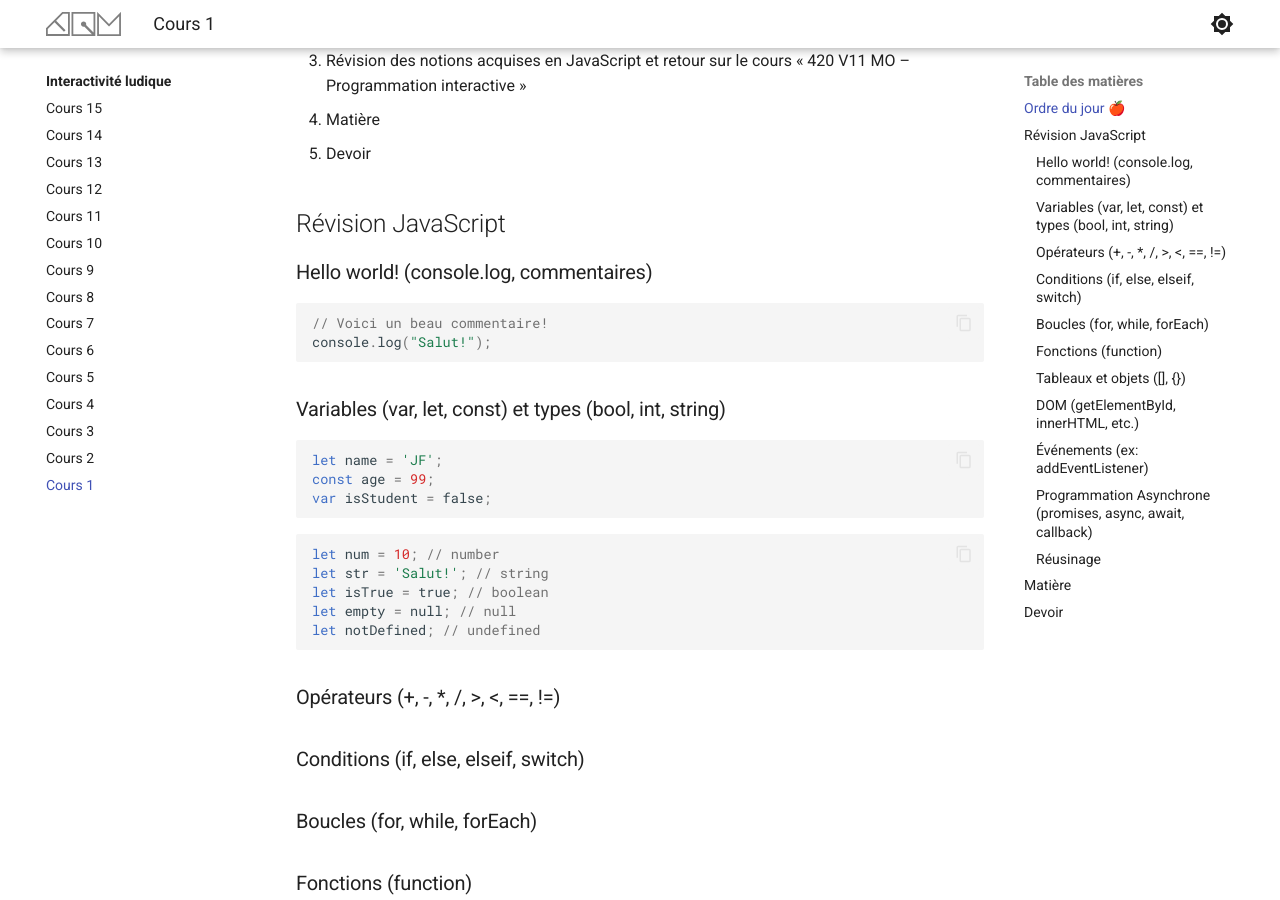
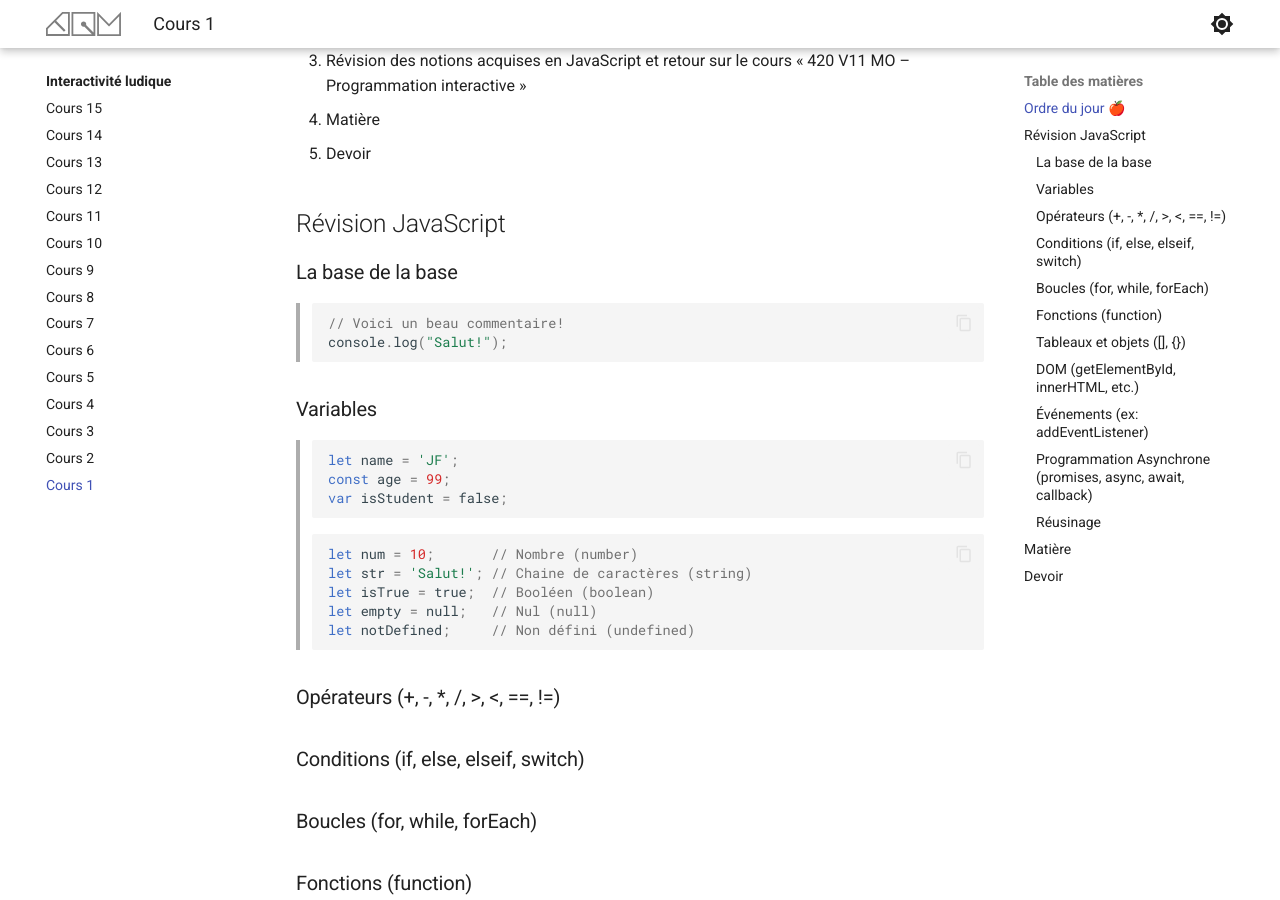
Before and after one commit to jfcmontmorency/old_compendium, an MkDocs documentation site: the page built from docs/582-301–interactivite-ludique/cours01.md, in a window 1280 px wide and 900 px high, scrolled down 250 px. Built offline with MkDocs 1.6.1 and Material for MkDocs 9.7.7, drawn with Linux system fonts in a browser that asks for light colours.

Commit message:
Update cours01.md

````diff
--- a/docs/582-301–interactivite-ludique/cours01.md
+++ b/docs/582-301–interactivite-ludique/cours01.md
@@ -10,27 +10,28 @@
 
 ## Révision JavaScript
 
-### Hello world! (console.log, commentaires)
+### La base de la base
 
-```js
-// Voici un beau commentaire!
-console.log("Salut!");
-```
-### Variables (var, let, const) et types (bool, int, string)
+> ```js
+> // Voici un beau commentaire!
+> console.log("Salut!");
+> ```
 
-```js
-let name = 'JF';
-const age = 99;
-var isStudent = false;
-```
+### Variables
 
-```js
-let num = 10; // number
-let str = 'Salut!'; // string
-let isTrue = true; // boolean
-let empty = null; // null
-let notDefined; // undefined
-```
+> ```js
+> let name = 'JF';
+> const age = 99;
+> var isStudent = false;
+> ```
+
+> ```js
+> let num = 10;       // Nombre (number)
+> let str = 'Salut!'; // Chaine de caractères (string)
+> let isTrue = true;  // Booléen (boolean)
+> let empty = null;   // Nul (null)
+> let notDefined;     // Non défini (undefined)
+> ```
 
 ### Opérateurs (+, -, *, /, >, <, ==, !=)
 ### Conditions (if, else, elseif, switch)
````
